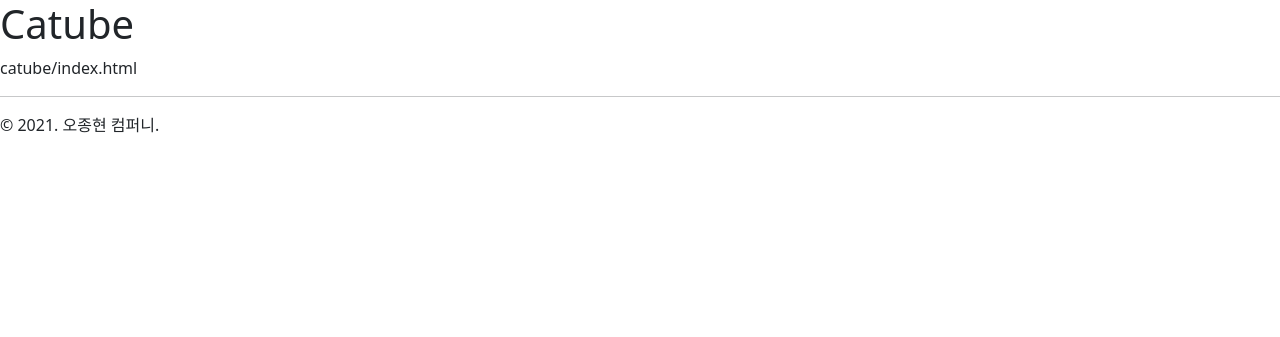
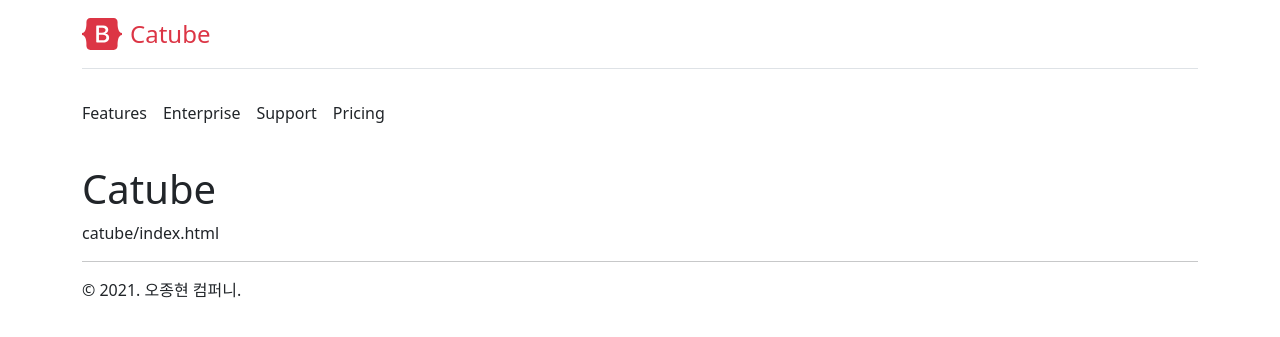
Before and after one commit to OhJonghyun/devops_cloud, a Django app: template mydjango14/catube/templates/catube/index.html in a window 1280 px wide. Shown: the top 337 px of the page. Run offline with Django 3.2, Linux system fonts and the light colour scheme; the template is opened without the code that fills it, so the values that code supplies are empty.

Commit message:
bootstrap5 top navigation 예제 적용

```diff
--- a/mydjango14/catube/templates/catube/layout.html
+++ b/mydjango14/catube/templates/catube/layout.html
@@ -7,12 +7,35 @@
     <meta http-equiv="X-UA-Compatible" content="ie=edge">
     <title>Catube</title>
     <link rel="stylesheet" href="//cdn.jsdelivr.net/npm/bootstrap@5.1.3/dist/css/bootstrap.min.css">
+    <script src="//cdn.jsdelivr.net/npm/bootstrap@5.1.3/dist/js/bootstrap.min.js"></script>
 </head>
 <body>
-<h1>Catube</h1>
+
+<div class="container py-3">
+    <div class="d-flex flex-column flex-md-row align-items-center pb-3 mb-4 border-bottom">
+      <a href="/" class="d-flex align-items-center text-danger text-decoration-none">
+        <svg xmlns="http://www.w3.org/2000/svg" width="40" height="32" class="me-2" viewBox="0 0 118 94" role="img"><title>Bootstrap</title><path fill-rule="evenodd" clip-rule="evenodd" d="M24.509 0c-6.733 0-11.715 5.893-11.492 12.284.214 6.14-.064 14.092-2.066 20.577C8.943 39.365 5.547 43.485 0 44.014v5.972c5.547.529 8.943 4.649 10.951 11.153 2.002 6.485 2.28 14.437 2.066 20.577C12.794 88.106 17.776 94 24.51 94H93.5c6.733 0 11.714-5.893 11.491-12.284-.214-6.14.064-14.092 2.066-20.577 2.009-6.504 5.396-10.624 10.943-11.153v-5.972c-5.547-.529-8.934-4.649-10.943-11.153-2.002-6.484-2.28-14.437-2.066-20.577C105.214 5.894 100.233 0 93.5 0H24.508zM80 57.863C80 66.663 73.436 72 62.543 72H44a2 2 0 01-2-2V24a2 2 0 012-2h18.437c9.083 0 15.044 4.92 15.044 12.474 0 5.302-4.01 10.049-9.119 10.88v.277C75.317 46.394 80 51.21 80 57.863zM60.521 28.34H49.948v14.934h8.905c6.884 0 10.68-2.772 10.68-7.727 0-4.643-3.264-7.207-9.012-7.207zM49.948 49.2v16.458H60.91c7.167 0 10.964-2.876 10.964-8.281 0-5.406-3.903-8.178-11.425-8.178H49.948z" fill="currentColor"></path></svg>
+        <span class="fs-4">Catube</span>
+      </a>
+</div>
+
+
+      <nav class="d-inline-flex mt-2 mt-md-0 ms-md-auto">
+        <a class="me-3 py-2 text-dark text-decoration-none" href="#">Features</a>
+        <a class="me-3 py-2 text-dark text-decoration-none" href="#">Enterprise</a>
+        <a class="me-3 py-2 text-dark text-decoration-none" href="#">Support</a>
+        <a class="py-2 text-dark text-decoration-none" href="#">Pricing</a>
+      </nav>
+    </div>
+
+<div class="container py-3">
+    <h1>Catube</h1>
 {% block content %}
 {% endblock %}
 <hr>
+
 &copy; 2021. 오종현 컴퍼니.
+</div>
+
 </body>
 </html>
```
